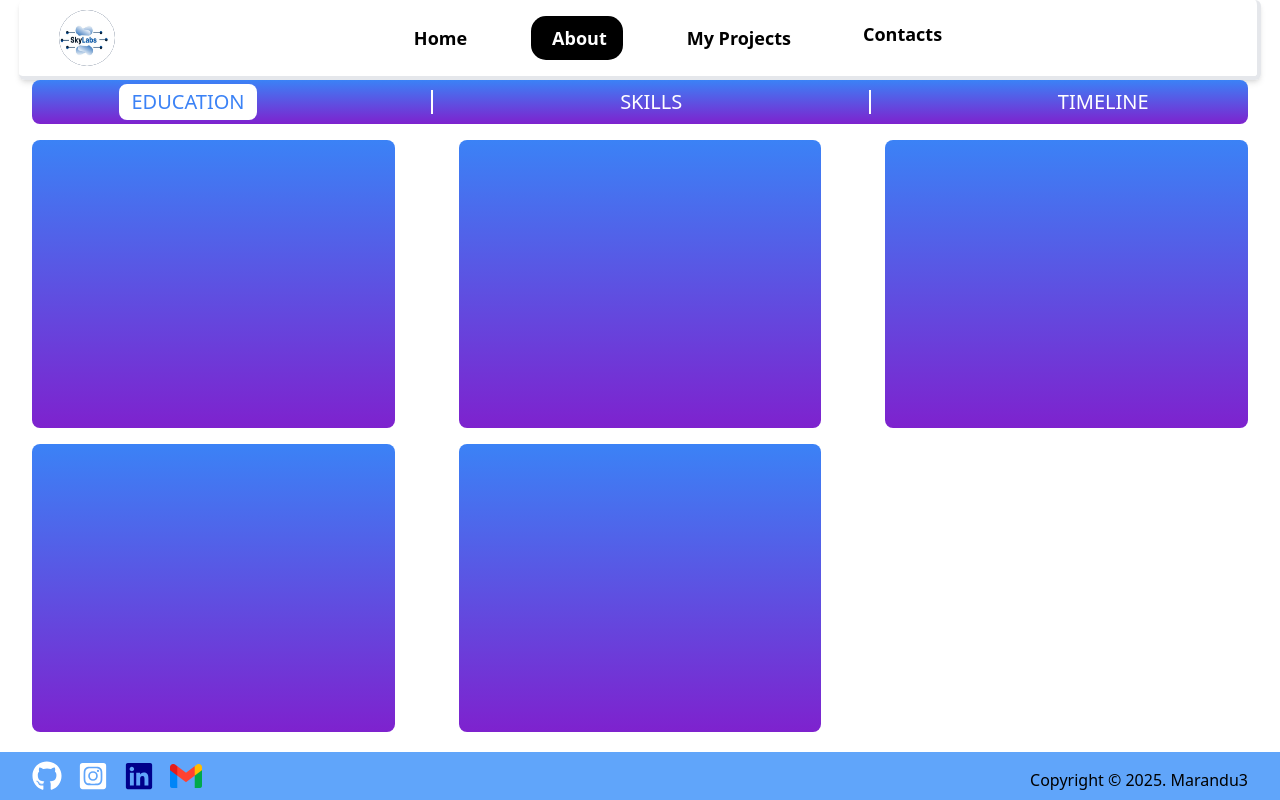
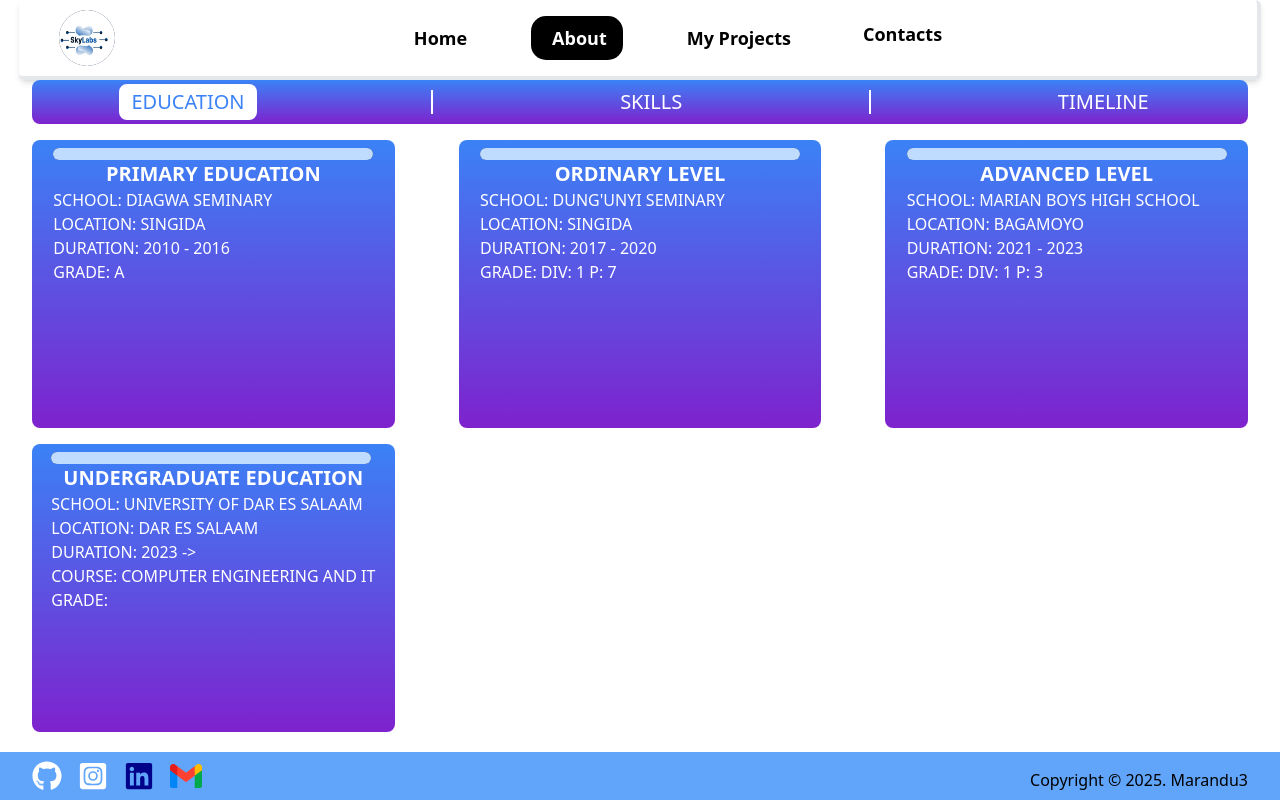
Before and after one commit to marandu3/PORTIFOLIO, a React (Vite) app: page /Abouts/Abouts/Education in a window 1280 px wide. Built offline with nearby package versions, Linux system fonts and the light colour scheme.

Commit message:
some changes in education

```diff
--- a/src/components/AboutCard.jsx
+++ b/src/components/AboutCard.jsx
@@ -1,4 +1,5 @@
 import React from 'react'
+import Progressbar from './Progressbar'
 
 function AboutCard(props) {
   return (
@@ -7,7 +8,13 @@ function AboutCard(props) {
       <div className="flex flex-col  items-center mt-4 w-[85%] h-72 bg-gradient-to-b from-blue-500 to-purple-700 rounded-lg">
         <div className="h-[33%] text-white text-justify ml-2 mr-2 mb-2">
           {/* description of the project*/}
-          {props.description}
+          <Progressbar percentage={props.percentage} />
+          <p className='text-center text-xl font-bold' >{props.level}</p>
+          <p className=''>SCHOOL: {props.school}</p>
+          <p>LOCATION: {props.location}</p>
+          <p>DURATION: {props.finished}</p>
+          <p>{props.course}</p>
+          <p className=''>GRADE: {props.grade}</p>
         </div>
       </div>
     </div>
--- a/src/components/Education.jsx
+++ b/src/components/Education.jsx
@@ -4,11 +4,10 @@ import Educard from '../components/AboutCard'
 function Education() {
   return (
     <div className='md:grid md:grid-cols-3'>
-        <Educard/>
-        <Educard/>
-        <Educard/>
-        <Educard/>
-        <Educard/>
+        <Educard level="PRIMARY EDUCATION" school="DIAGWA SEMINARY" location="SINGIDA" finished="2010 - 2016" grade="A"/>
+        <Educard level="ORDINARY LEVEL" school="DUNG'UNYI SEMINARY" location="SINGIDA" finished="2017 - 2020" grade="DIV: 1 P: 7"/>
+        <Educard level="ADVANCED LEVEL" school="MARIAN BOYS HIGH SCHOOL" location="BAGAMOYO" finished="2021 - 2023" grade="DIV: 1 P: 3"/>
+        <Educard level="UNDERGRADUATE EDUCATION" school="UNIVERSITY OF DAR ES SALAAM" location="DAR ES SALAAM" course="COURSE: COMPUTER ENGINEERING AND IT" finished="2023 ->"/>
     </div>
 
   )
--- /dev/null
+++ b/src/components/Progressbar.jsx
@@ -0,0 +1,14 @@
+import React from 'react';
+
+function Progressbar({ percentage }) {
+  return (
+    <div className="w-80 h-3 bg-blue-950 mt-2 rounded-full">
+      <div
+        className="h-full bg-blue-200 rounded-full"
+        style={{ width: `${percentage}%` }}
+      />
+    </div>
+  );
+}
+{/*required is progress bar iwe botttom */}
+export default Progressbar;
--- a/src/components/Skills.jsx
+++ b/src/components/Skills.jsx
@@ -1,8 +1,9 @@
 import React from 'react'
+import Skillscard from './Skillscard'
 
 function Skills() {
   return (
-    <div>Skills</div>
+    <Skillscard />
   )
 }
 
--- /dev/null
+++ b/src/components/Skillscard.jsx
@@ -0,0 +1,18 @@
+import React from 'react'
+import Progressbar from './Progressbar'
+
+function Skillscard(props) {
+  return (
+
+    <div className="flex justify-center">
+      <div className="flex flex-col  items-center mt-4 w-[85%] h-72 bg-gradient-to-b from-blue-500 to-purple-700 rounded-lg">
+        <div className="h-[33%] text-white text-justify ml-2 mr-2 mb-2">
+          <Progressbar className="" percentage={props.percentage} />
+        </div>
+      </div>
+    </div>
+
+  )
+}
+
+export default Skillscard
```
